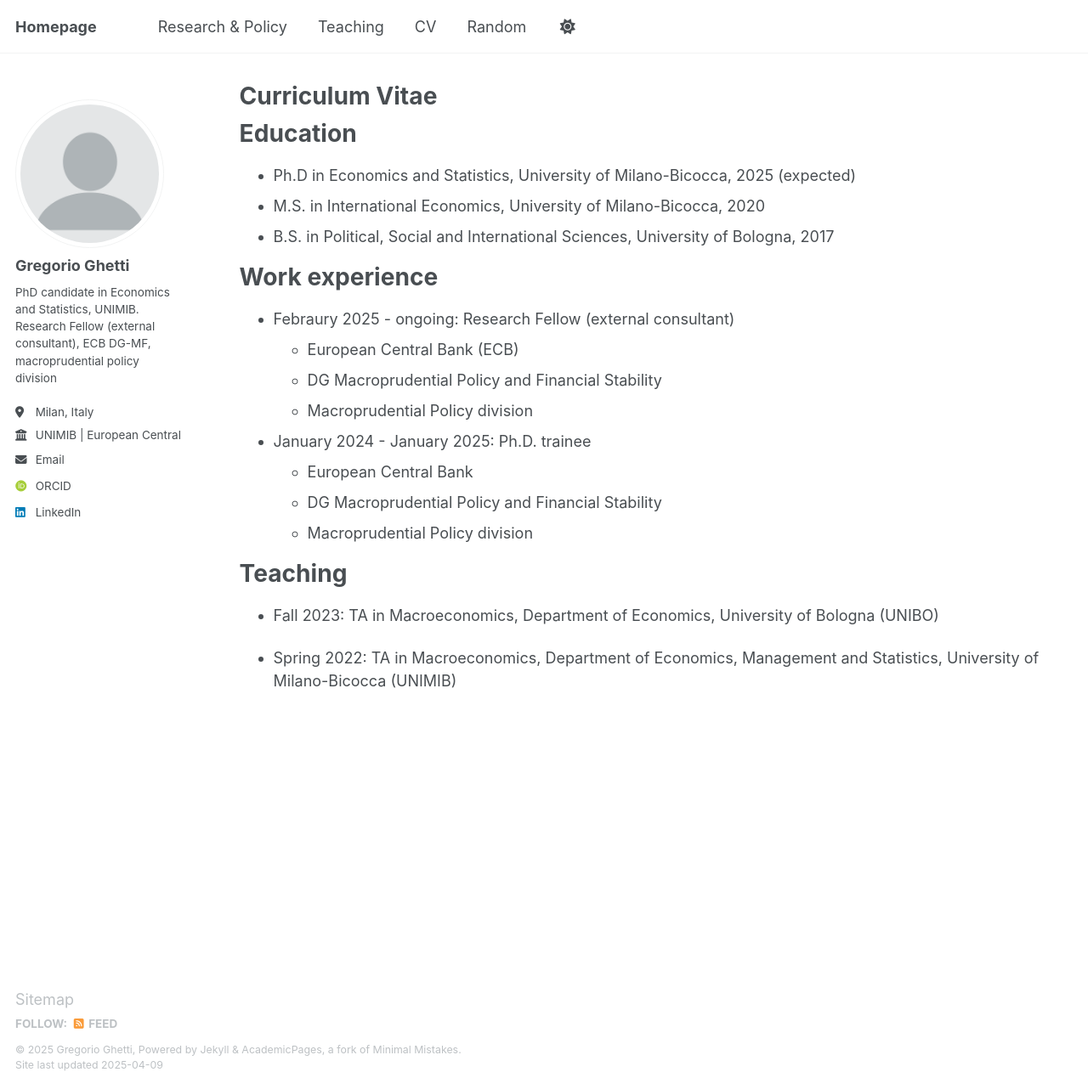
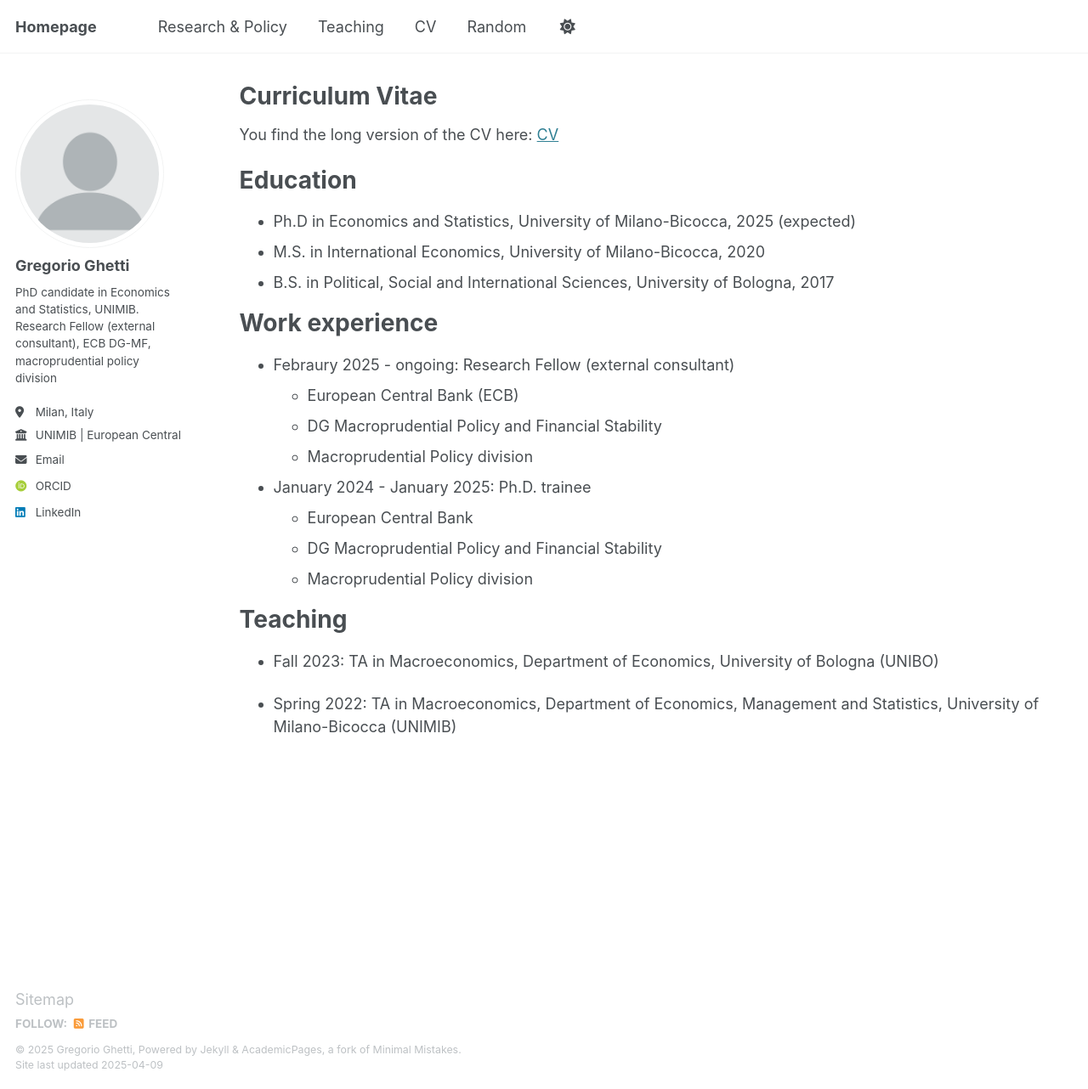
Before and after one commit to GregGh95/GregGh95.github.io, a Jekyll site: the page built from _pages/cv.md, in a window 1280 px wide and 1282 px high. Shown: the whole window at 85% size. Built offline with Jekyll 4.4.1, drawn with Linux system fonts in a browser that asks for light colours; some web fonts are replaced.

Commit message:
Update cv.md

```diff
--- a/_pages/cv.md
+++ b/_pages/cv.md
@@ -6,6 +6,8 @@ author_profile: true
 redirect_from:
   - /resume
 ---
+You find the long version of the CV here: [CV](files/CV_GG.pdf)
+
 {% include base_path %}
 
 
```
